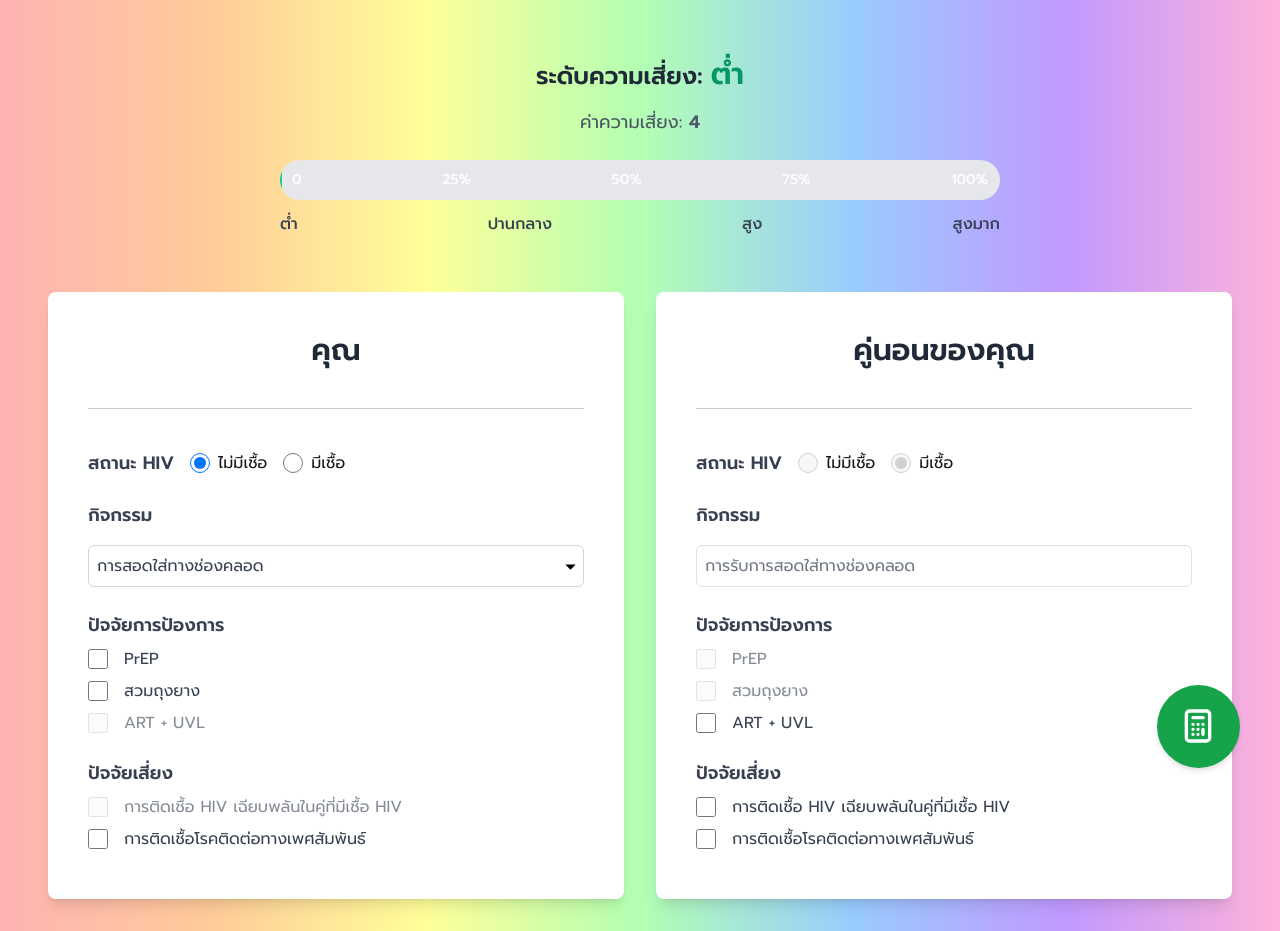
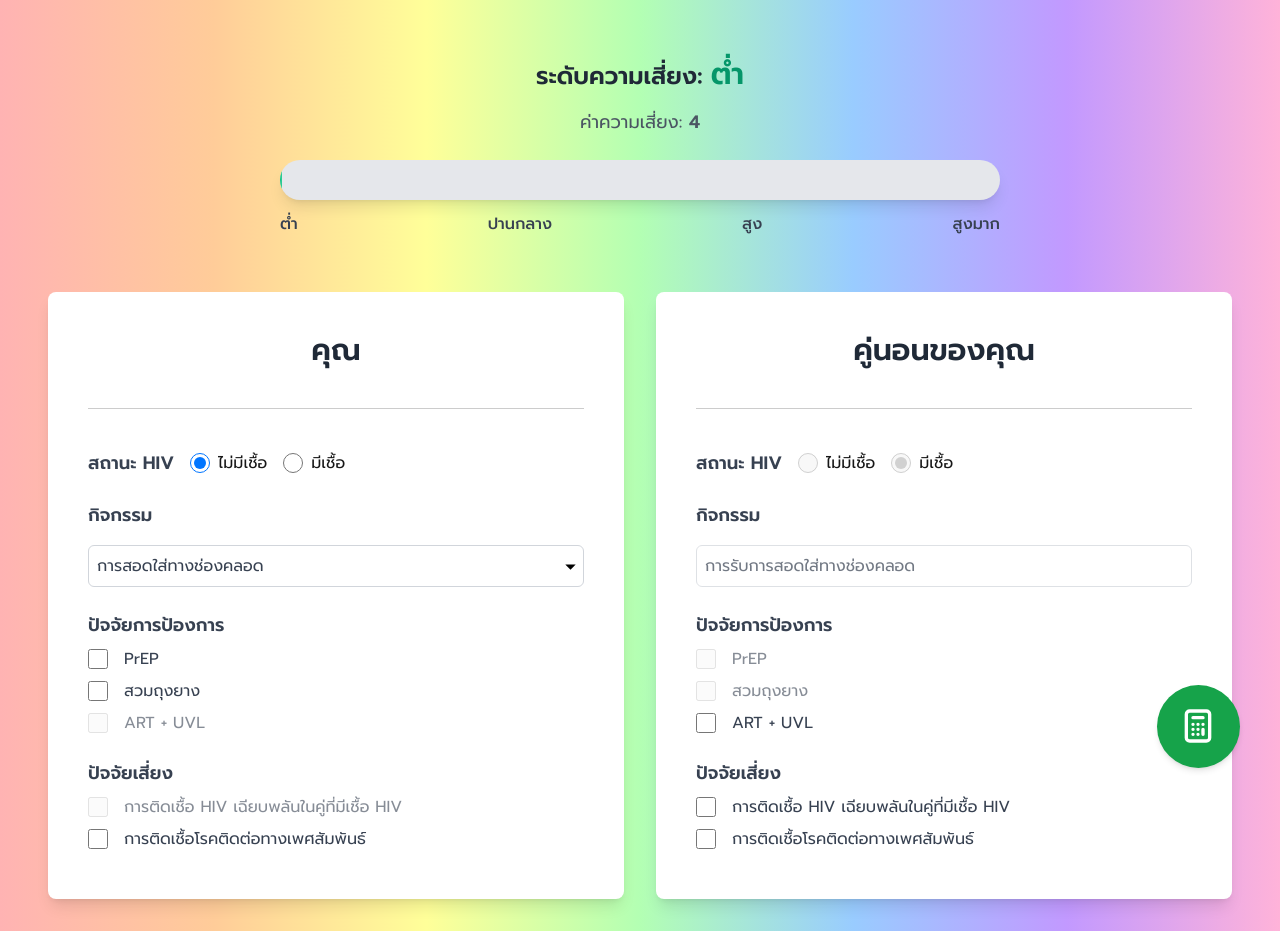
Before and after one commit to martiie/Beyond-Kangjeed, a Next.js app: page /estimate in a window 1280 px wide. Built offline with nearby package versions, Linux system fonts and the light colour scheme.

Commit message:
modifiend visualize ui v2

```diff
--- a/src/components/risk-mater.js
+++ b/src/components/risk-mater.js
@@ -23,7 +23,7 @@ export function RiskMeter({ calculatedRisk, maxRisk = (7026/4) }) {
       <div className="mb-6 text-center text-lg text-gray-600">
         ค่าความเสี่ยง: <span className="font-semibold">{calculatedRisk.toLocaleString()}</span>
       </div>
-      <div className="relative h-10 bg-gray-200 rounded-full overflow-hidden">
+      <div className="relative h-10 bg-gray-200 rounded-full overflow-hidden shadow-lg">
         <div
           className={`h-full ${color} transition-all duration-500 ease-out bg-gradient-to-r`}
           style={{ width: `${riskPercentage}%` }}
@@ -32,13 +32,6 @@ export function RiskMeter({ calculatedRisk, maxRisk = (7026/4) }) {
           aria-valuemin={0}
           aria-valuemax={maxRisk}
         />
-        <div className="absolute top-0 left-0 w-full h-full flex justify-between items-center px-3 text-sm font-medium text-white">
-          <span>0</span>
-          <span>25%</span>
-          <span>50%</span>
-          <span>75%</span>
-          <span>100%</span>
-        </div>
       </div>
       <div className="flex justify-between mt-3 text-base font-medium text-gray-700">
         <span>ต่ำ</span>
```
